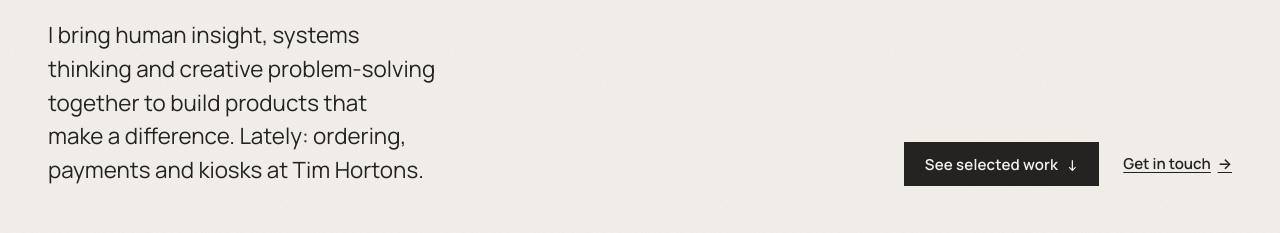
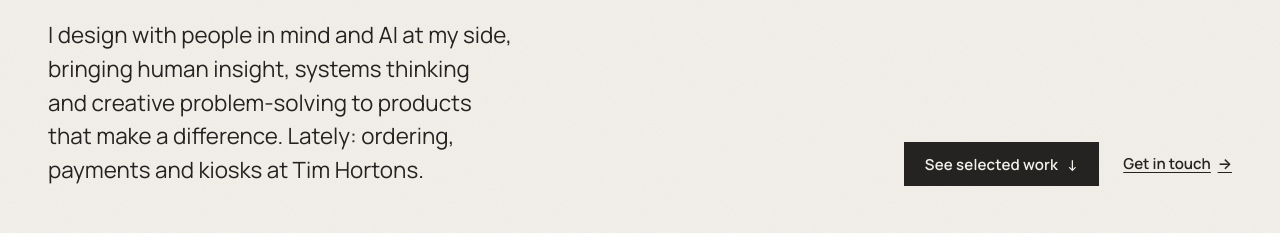
Before and after one commit to madebyanvita/madebyanvita.github.io, a plain HTML site: page index.html in a window 1280 px wide. Shown: the part 555-788 px from the top of the page. Drawn offline with Linux system fonts and the light colour scheme.

Commit message:
Hero statement: designing with people in mind and AI at my side
Co-Authored-By: Claude Opus 5.5 <noreply@anthropic.com>

```diff
--- a/index.html
+++ b/index.html
@@ -73,7 +73,7 @@
       </div>
 
       <div class="grid hero-foot">
-        <p class="hero-statement">I bring human insight, systems thinking and creative problem-solving together to build products that make a difference. Lately: ordering, payments and kiosks at Tim&nbsp;Hortons.</p>
+        <p class="hero-statement">I design with people in mind and AI at my side, bringing human insight, systems thinking and creative problem-solving to products that make a difference. Lately: ordering, payments and kiosks at Tim&nbsp;Hortons.</p>
         <div class="hero-actions">
           <a class="btn" href="#work">See selected work <span class="arrow" aria-hidden="true">↓</span></a>
           <a class="link-arrow" href="#contact">Get in touch <span class="arrow" aria-hidden="true">→</span></a>
```
